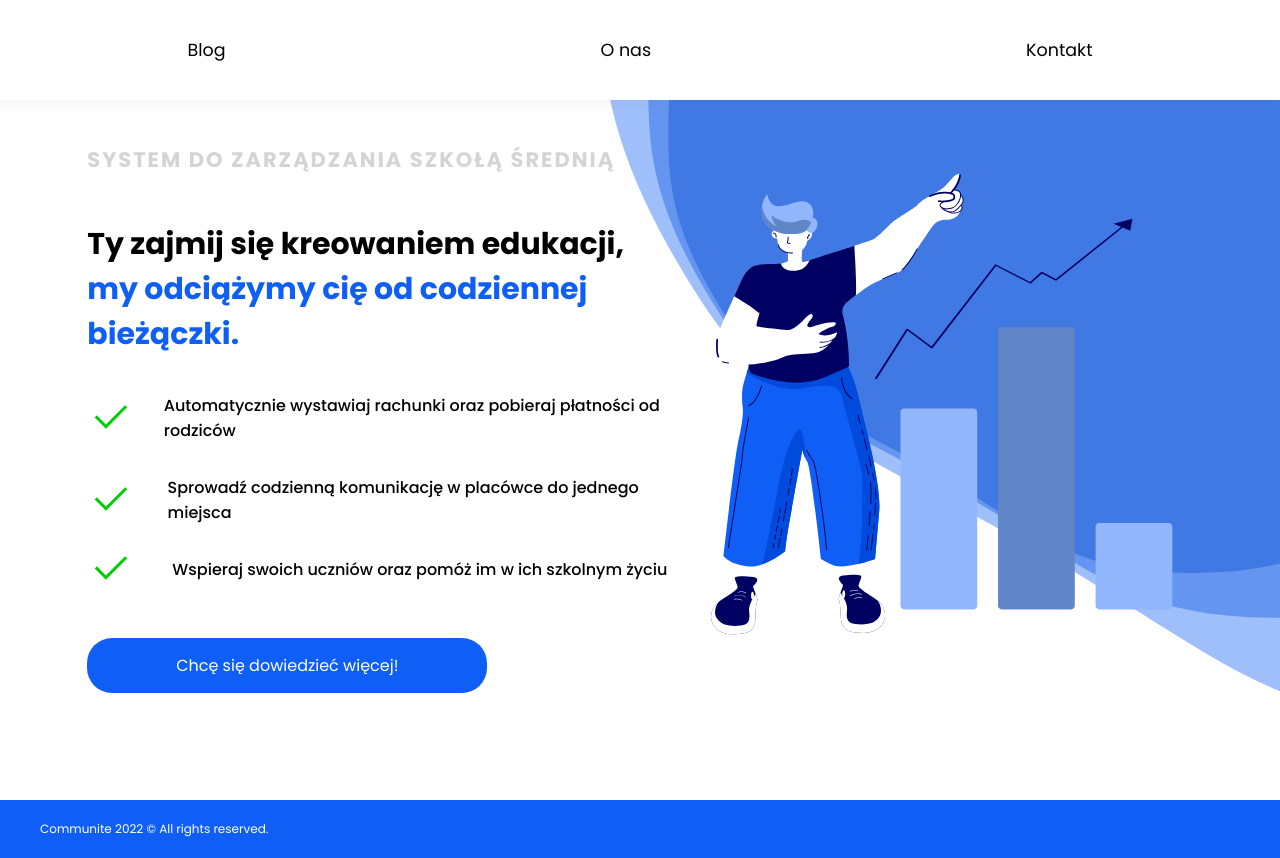
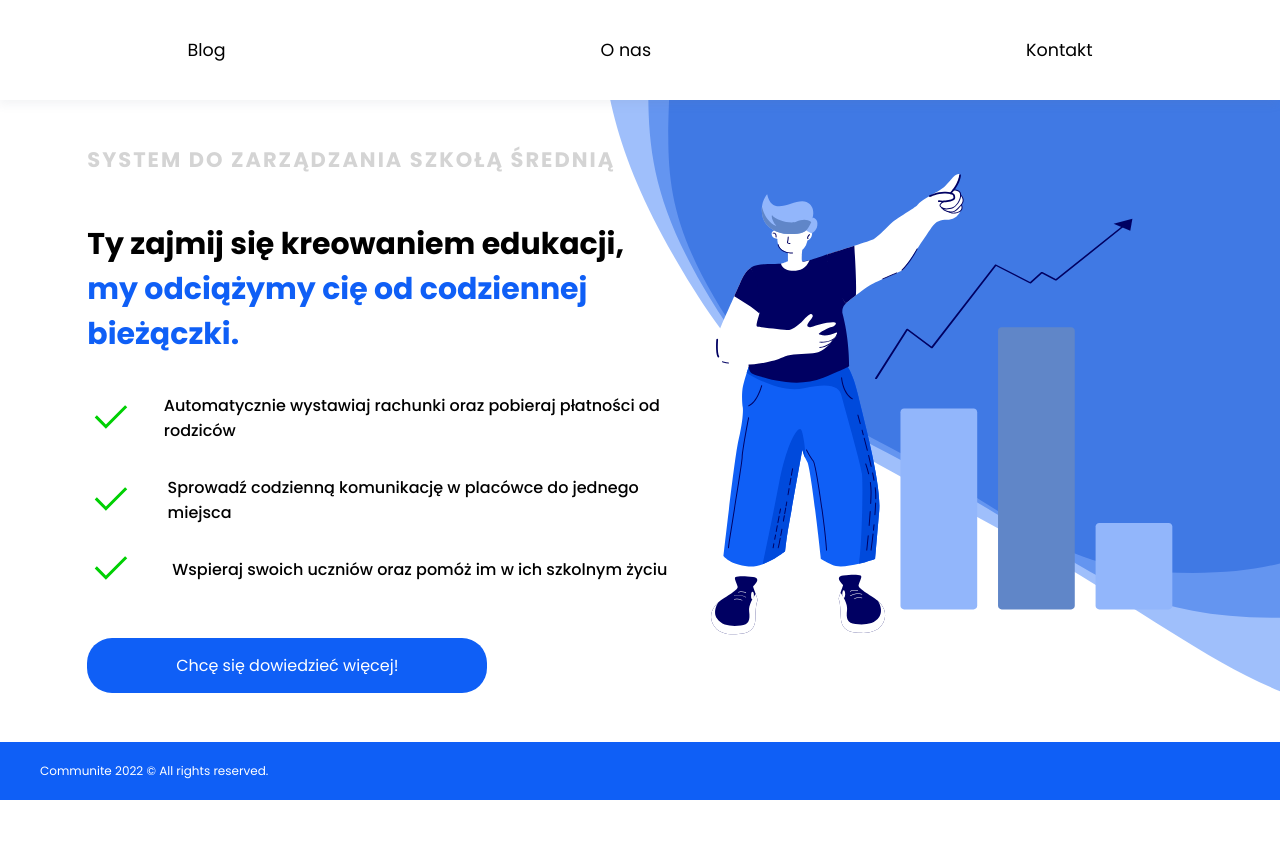
Before and after one commit to schoola-pl/website-blog, a Next.js app: page / in a window 1280 px wide. After the commit the page ends 800 px from the top, so only its background shows below. Built offline with nearby package versions, Linux system fonts and the light colour scheme.

Commit message:
fix: footer in blog

```diff
--- a/src/components/organisms/Footer/Footer.styles.ts
+++ b/src/components/organisms/Footer/Footer.styles.ts
@@ -9,6 +9,9 @@ export const Wrapper = styled.footer`
   background-color: ${({ theme }) => theme.colors.mainBlue};
   color: ${({ theme }) => theme.colors.white};
   font-size: ${({ theme }) => theme.fontSize.xs};
+  position: fixed;
+  bottom: 0;
+  width: 100vw;
 
   p {
     margin: 0.2rem 0;
```
